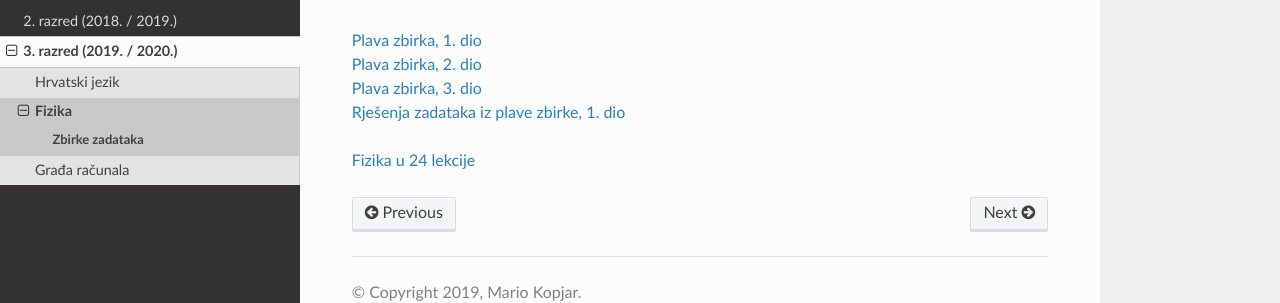
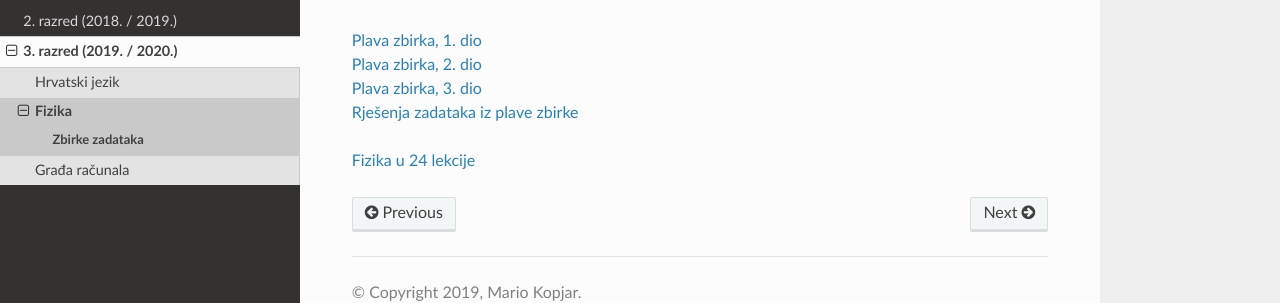
Before and after one commit to recycleTheC/tsrb-h_razred, a Sphinx documentation site: the page built from source/3_razred/fizika/zbirke.rst, in a window 1280 px wide. Shown: the part 131-434 px from the top of the page. Built offline with Sphinx 7.4.7 and the Read the Docs theme 2.0.0, drawn with Linux system fonts in a browser that asks for light colours.

Commit message:
Update zbirke.rst

```diff
--- a/source/3_razred/fizika/zbirke.rst
+++ b/source/3_razred/fizika/zbirke.rst
@@ -4,6 +4,6 @@ Zbirke zadataka
 | `Plava zbirka, 1. dio <https://github.com/win32mk/tsrb-h_razred/raw/master/source/3_razred/fizika/Fizika_Zbirka_1.pdf>`_
 | `Plava zbirka, 2. dio <https://github.com/win32mk/tsrb-h_razred/raw/master/source/3_razred/fizika/Fizika_Zbirka_2.pdf>`_
 | `Plava zbirka, 3. dio <https://github.com/win32mk/tsrb-h_razred/raw/master/source/3_razred/fizika/Fizika_Zbirka_3.pdf>`_
-| `Rješenja zadataka iz plave zbirke, 1. dio <https://github.com/win32mk/tsrb-h_razred/raw/master/source/3_razred/fizika/Fizika_Zbirka_rjesenja.pdf>`_
+| `Rješenja zadataka iz plave zbirke <https://github.com/win32mk/tsrb-h_razred/raw/master/source/3_razred/fizika/Fizika_Zbirka_rjesenja.pdf>`_
 
 `Fizika u 24 lekcije <https://github.com/win32mk/tsrb-h_razred/raw/master/source/3_razred/fizika/Fizika-u-24-Lekcije.pdf>`_
```
